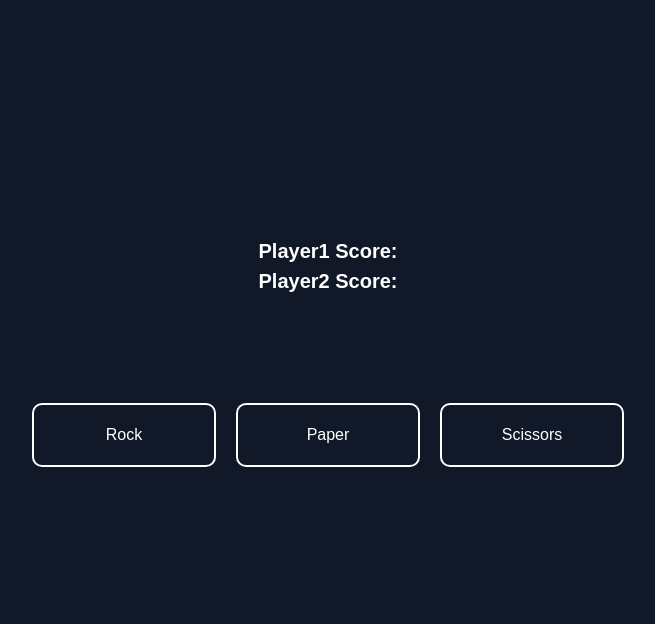
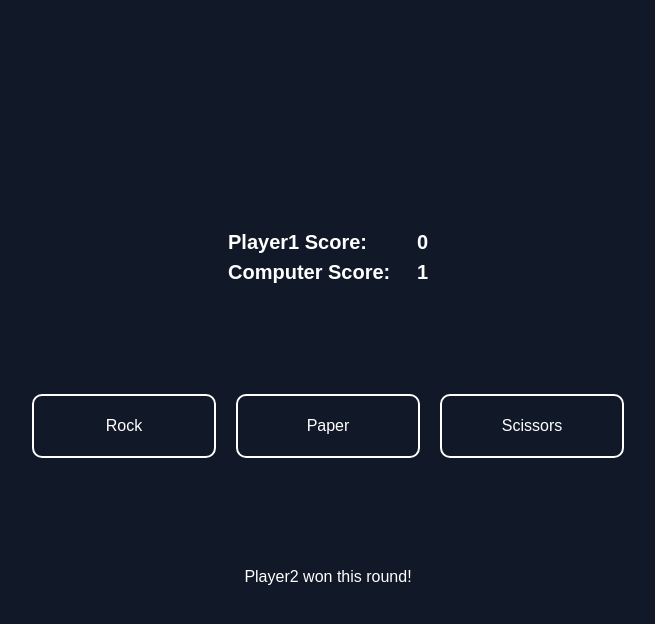
Before and after one commit to Siriuszx/rock-paper-scissors, a plain HTML site: page index.html in a window 1280 px wide. Both pictures are taken after a click on the element "Rock". Shown: the whole page, without its empty margins (312-967 px from the left). Drawn offline with Linux system fonts and the light colour scheme.

Commit message:
Add scoreboard functionality

```diff
--- a/index.html
+++ b/index.html
@@ -11,15 +11,15 @@
 
 <body>
     <div class="info-bar">
-        <div class="score">Player1 Score: <span class="p1score"></span></div>
-        <div class="score">Player2 Score: <span class="p2score"></span></div>
+        <div class="score">Player1 Score: <span class="p1score">0</span></div>
+        <div class="score">Computer Score: <span class="p2score">0</span></div>
     </div>
     <div class="action-btns">
         <div class="rps-tool">Rock</div>
         <div class="rps-tool">Paper</div>
         <div class="rps-tool">Scissors</div>
     </div>
-    <div class="round-state"></div>
+    <div class="round-state">Sample text</div>
 </body>
 
 </html>
--- a/script.js
+++ b/script.js
@@ -58,6 +58,9 @@ let game = false; // It's gonna be useful later, I'm certain of it ^^
 let playerInput = '';
 
 const chooseBtns = document.querySelectorAll('.rps-tool');
+const p1Score = document.querySelector('.p1score');
+const p2Score = document.querySelector('.p2score');
+const roundState = document.querySelector('.round-state');
 
 chooseBtns.forEach(el => {
     el.addEventListener('click', playRound);
@@ -75,11 +78,11 @@ while (game) {
     console.log(getGameStatus());
 }
 
-function playRound(e){
+function playRound(e) {
     let computerChoice = getRandomChoice();
     let playerChoice = this.textContent.toLowerCase();
 
-    updateResult(getRoundResult(playerChoice,computerChoice));
+    updateResult(getRoundResult(playerChoice, computerChoice));
 }
 
 function getRandomChoice() { // Generate random option choice. Return result as a string.
@@ -104,13 +107,15 @@ function getRoundResult(p1Choice, p2Choice) { // Game Win Condition. Compare cho
 function updateResult(gameResult) {
     if (gameResult == 'p1Won') {
         player1Score++;
-        console.log(`Player1 won this round!`);
+        roundState.textContent = `Player1 won this round!`;
     } else if (gameResult == 'p2Won') {
-        console.log(`Player2 won this round!`);
+        roundState.textContent = `Player2 won this round!`;
         player2Score++;
     } else if (gameResult == 'draw') {
-        console.log(`This round ended with draw.`);
+        roundState.textContent = `This round ended with draw.`;
     }
+    p1Score.textContent = player1Score;
+    p2Score.textContent = player2Score;
 }
 
 function getGameStatus() {
--- a/style.css
+++ b/style.css
@@ -16,8 +16,11 @@ body {
 }
 
 .score {
+    width: 200px;
     font-size: 20px;
     font-weight: 700;
+    display: flex;
+    justify-content: space-between;
 }
 
 .action-btns {
@@ -36,3 +39,7 @@ body {
     justify-content: center;
     align-items: center;
 }
+
+.round-state {
+
+}
```
